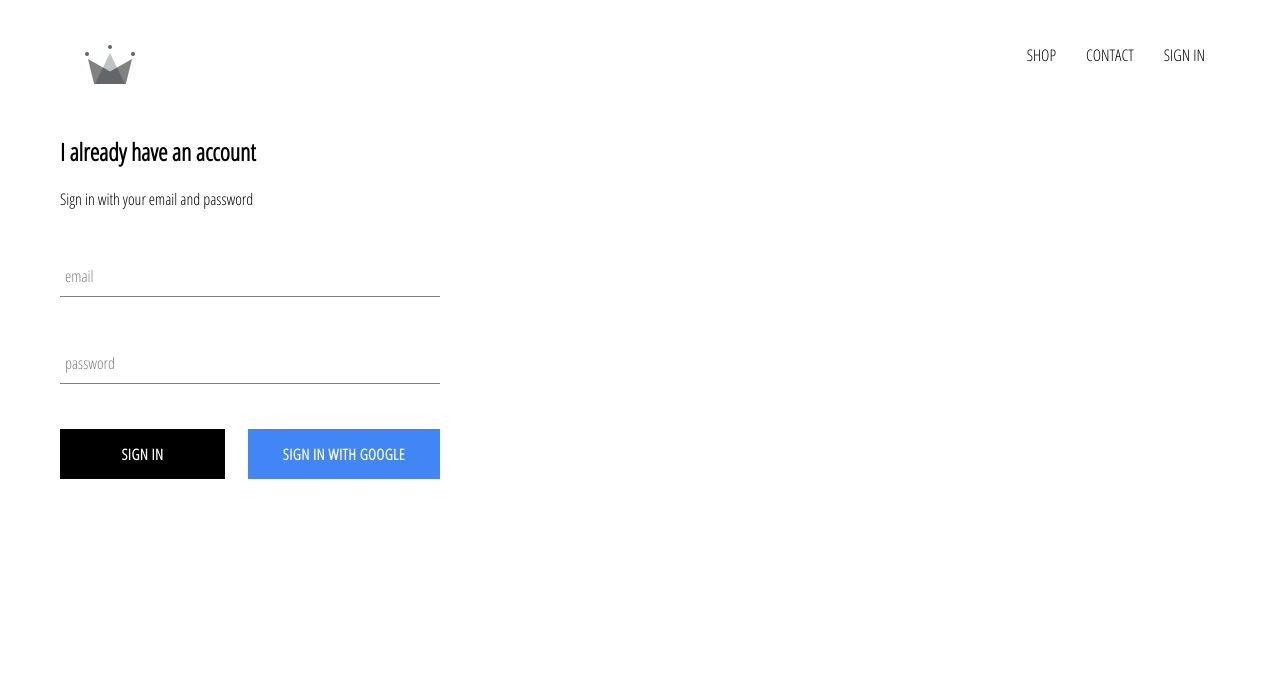
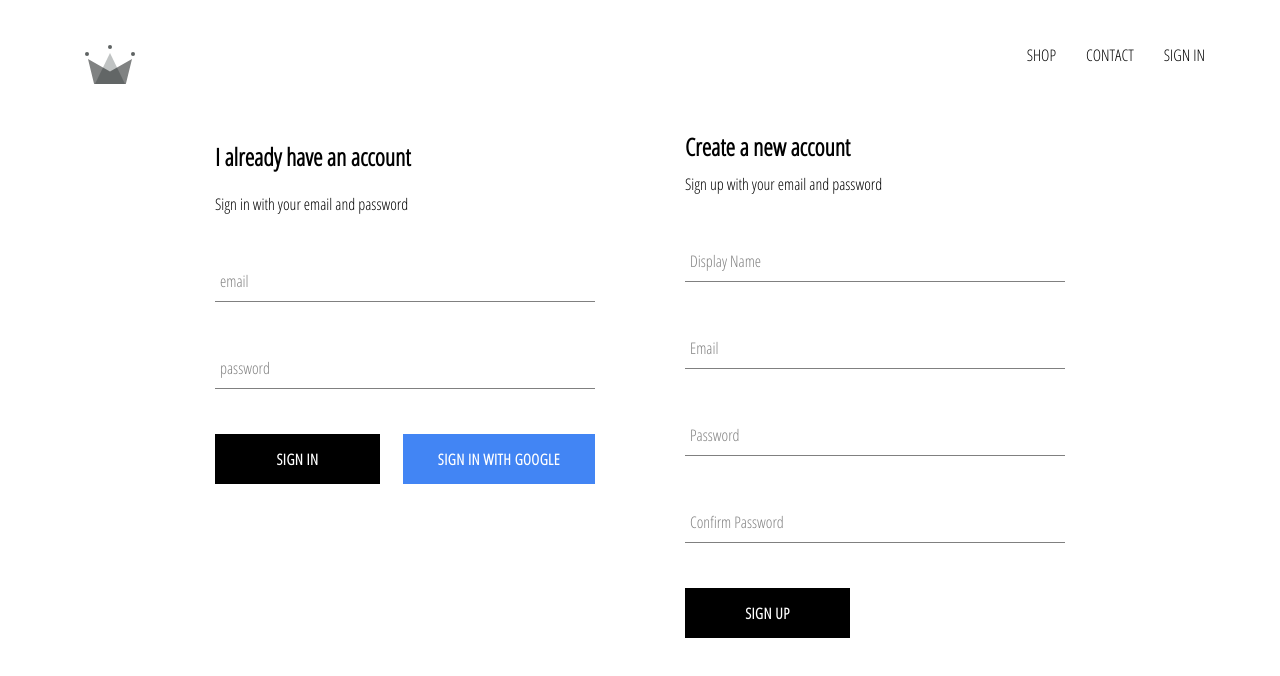
Before and after one commit to AirbusDriver320/crwn-clothing, a React (Create React App) app: page /signin in a window 1280 px wide. Shown: the top 676 px of the page. Built offline with nearby package versions, Linux system fonts and the light colour scheme; no server answers.

Commit message:
Implement firebase utils, included ability to store authd users into firebase database

```diff
--- a/src/App.js
+++ b/src/App.js
@@ -1,12 +1,13 @@
 import React from 'react';
 import { Switch, Route } from 'react-router-dom';
+
 import './App.css';
 
-import Homepage from './pages/homepage/homepage.component';
+import HomePage from './pages/homepage/homepage.component';
 import ShopPage from './pages/shop/shop.component';
+import SignInAndSignUpPage from './pages/sign-in-and-sign-up/sign-in-and-sign-up.component';
 import Header from './components/header/header.component';
-import SignInAndSignUpPage from './pages/sign-in-and-sign-up/sign-in-and-sign-up.component';
-import { auth } from './firebase/firebase.utils';
+import { auth, createUserProfileDocument } from './firebase/firebase.utils';
 
 class App extends React.Component {
   constructor() {
@@ -14,16 +15,30 @@
 
     this.state = {
       currentUser: null
-    }
+    };
   }
 
-  unsubscribeFromAuth = null
+  unsubscribeFromAuth = null;
 
   componentDidMount() {
-    this.unsubscribeFromAuth = auth.onAuthStateChanged(user => {
-      this.setState({currentUser: user});
-      console.log(user);
-    })
+    this.unsubscribeFromAuth = auth.onAuthStateChanged(async userAuth => {
+      if (userAuth) {
+        const userRef = await createUserProfileDocument(userAuth);
+
+        userRef.onSnapshot(snapShot => {
+          this.setState({
+            currentUser: {
+              id: snapShot.id,
+              ...snapShot.data()
+            }
+          });
+
+          console.log(this.state);
+        });
+      }
+
+      this.setState({ currentUser: userAuth });
+    });
   }
 
   componentWillUnmount() {
@@ -33,11 +48,11 @@
   render() {
     return (
       <div>
-        <Header currentUser={this.state.currentUser}></Header>
+        <Header currentUser={this.state.currentUser} />
         <Switch>
-          <Route exact path='/' component={Homepage}></Route>
-          <Route path='/shop' component={ShopPage}></Route>
-          <Route path='/signin' component={SignInAndSignUpPage}></Route>
+          <Route exact path='/' component={HomePage} />
+          <Route path='/shop' component={ShopPage} />
+          <Route path='/signin' component={SignInAndSignUpPage} />
         </Switch>
       </div>
     );
--- /dev/null
+++ b/src/components/sign-up/sign-up.component.jsx
@@ -0,0 +1,103 @@
+import React from "react";
+
+import FormInput from "../form-input/form-input.components";
+import CustomButton from "../custom-button/custom-button.component";
+
+import { auth, createUserProfileDocument } from "../../firebase/firebase.utils";
+
+import "./sign-up.styles.scss";
+
+class SignUp extends React.Component {
+  constructor() {
+    super();
+
+    this.state = {
+      displayName: "",
+      email: "",
+      password: "",
+      confirmPassword: "",
+    };
+  }
+
+  handleSubmit = async (event) => {
+    event.preventDefault();
+
+    const { displayName, email, password, confirmPassword } = this.state;
+
+    if (password !== confirmPassword) {
+      alert("passwords don't match");
+      return;
+    }
+
+    try {
+      const { user } = await auth.createUserWithEmailAndPassword(
+        email,
+        password
+      );
+
+      await createUserProfileDocument(user, { displayName });
+
+      this.setState({
+        displayName: "",
+        email: "",
+        password: "",
+        confirmPassword: "",
+      });
+    } catch (error) {
+      console.error(error);
+    }
+  };
+
+  handleChange = (event) => {
+    const { name, value } = event.target;
+
+    this.setState({ [name]: value });
+  };
+
+  render() {
+    const { displayName, email, password, confirmPassword } = this.state;
+    return (
+      <div className="sign-up">
+        <h2 className="title">Create a new account</h2>
+        <span>Sign up with your email and password</span>
+        <form className="sign-up-form" onSubmit={this.handleSubmit}>
+          <FormInput
+            type="text"
+            name="displayName"
+            value={displayName}
+            onChange={this.handleChange}
+            label="Display Name"
+            required
+          />
+          <FormInput
+            type="email"
+            name="email"
+            value={email}
+            onChange={this.handleChange}
+            label="Email"
+            required
+          />
+          <FormInput
+            type="password"
+            name="password"
+            value={password}
+            onChange={this.handleChange}
+            label="Password"
+            required
+          />
+          <FormInput
+            type="password"
+            name="confirmPassword"
+            value={confirmPassword}
+            onChange={this.handleChange}
+            label="Confirm Password"
+            required
+          />
+          <CustomButton type="submit">SIGN UP</CustomButton>
+        </form>
+      </div>
+    );
+  }
+}
+
+export default SignUp;
--- /dev/null
+++ b/src/components/sign-up/sign-up.styles.scss
@@ -0,0 +1,9 @@
+.sign-up {
+    display: flex;
+    flex-direction: column;
+    width: 380px;
+
+    .title {
+      margin: 10px 0;
+    }
+  }
--- a/src/firebase/firebase.utils.js
+++ b/src/firebase/firebase.utils.js
@@ -1,4 +1,4 @@
-import firebase from "firebase/app";
+import firebase from 'firebase/app';
 import 'firebase/firestore';
 import 'firebase/auth';
 
@@ -9,9 +9,34 @@
     storageBucket: "crwn-db-ef005.appspot.com",
     messagingSenderId: "140058717042",
     appId: "1:140058717042:web:ca8d67f2e1dbafc6c00beb"
+}
+
+firebase.initializeApp(config);
+
+export const createUserProfileDocument = async (userAuth, additionalData) => {
+  if (!userAuth) return;
+
+  const userRef = firestore.doc(`users/${userAuth.uid}`);
+
+  const snapShot = await userRef.get();
+
+  if (!snapShot.exists) {
+    const { displayName, email } = userAuth;
+    const createdAt = new Date();
+    try {
+      await userRef.set({
+        displayName,
+        email,
+        createdAt,
+        ...additionalData
+      });
+    } catch (error) {
+      console.log('error creating user', error.message);
+    }
   }
 
-  firebase.initializeApp(config);
+  return userRef;
+};
 
 export const auth = firebase.auth();
 export const firestore = firebase.firestore();
--- a/src/pages/sign-in-and-sign-up/sign-in-and-sign-up.component.jsx
+++ b/src/pages/sign-in-and-sign-up/sign-in-and-sign-up.component.jsx
@@ -1,12 +1,14 @@
 import React from 'react';
 
 import SignIn from '../../components/sign-in/sign-in.component';
+import SignUp from '../../components/sign-up/sign-up.component';
 
 import './sign-in-and-sign-up.styles.scss';
 
 const SignInAndSignUpPage = () => (
     <div className='sign-in-and-sign-up'>
         <SignIn></SignIn>
+        <SignUp></SignUp>
     </div>
 );
 
--- a/src/pages/sign-in-and-sign-up/sign-in-and-sign-up.styles.scss
+++ b/src/pages/sign-in-and-sign-up/sign-in-and-sign-up.styles.scss
@@ -0,0 +1,6 @@
+.sign-in-and-sign-up {
+    width: 850px;
+    display: flex;
+    justify-content: space-between;
+    margin: 30px auto;
+  }
```
